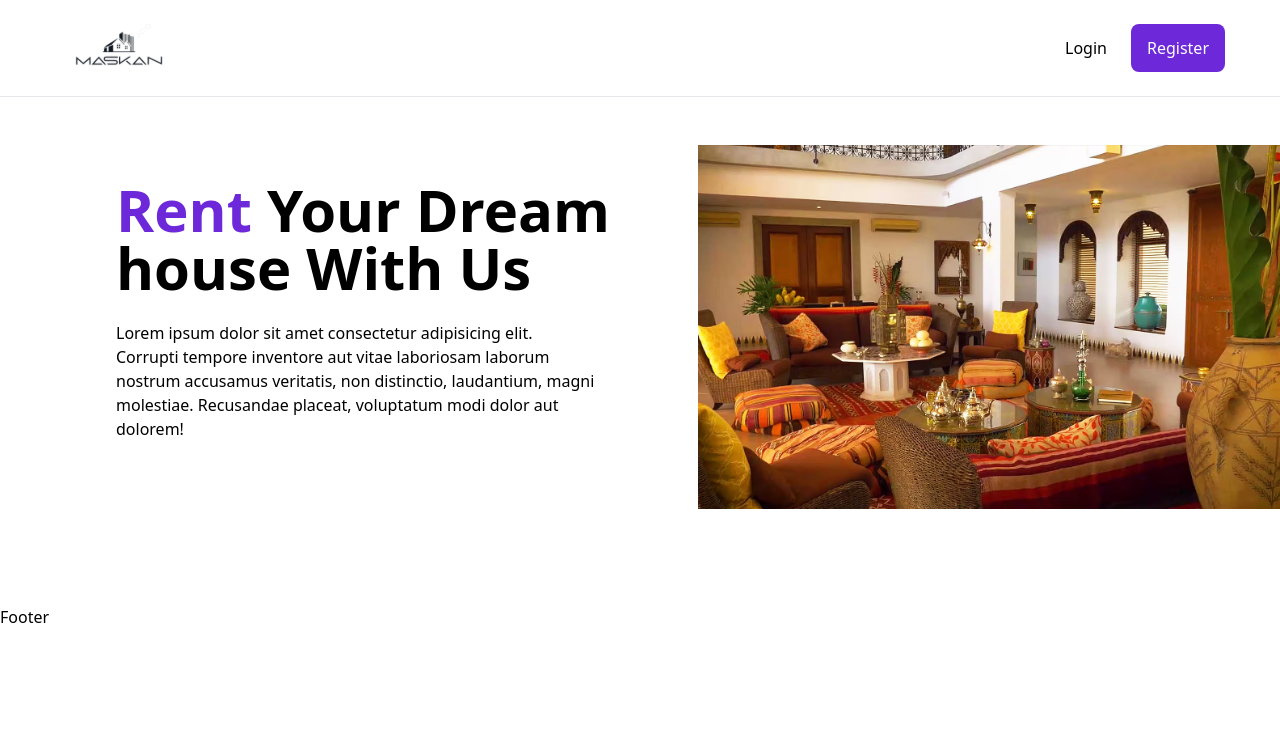
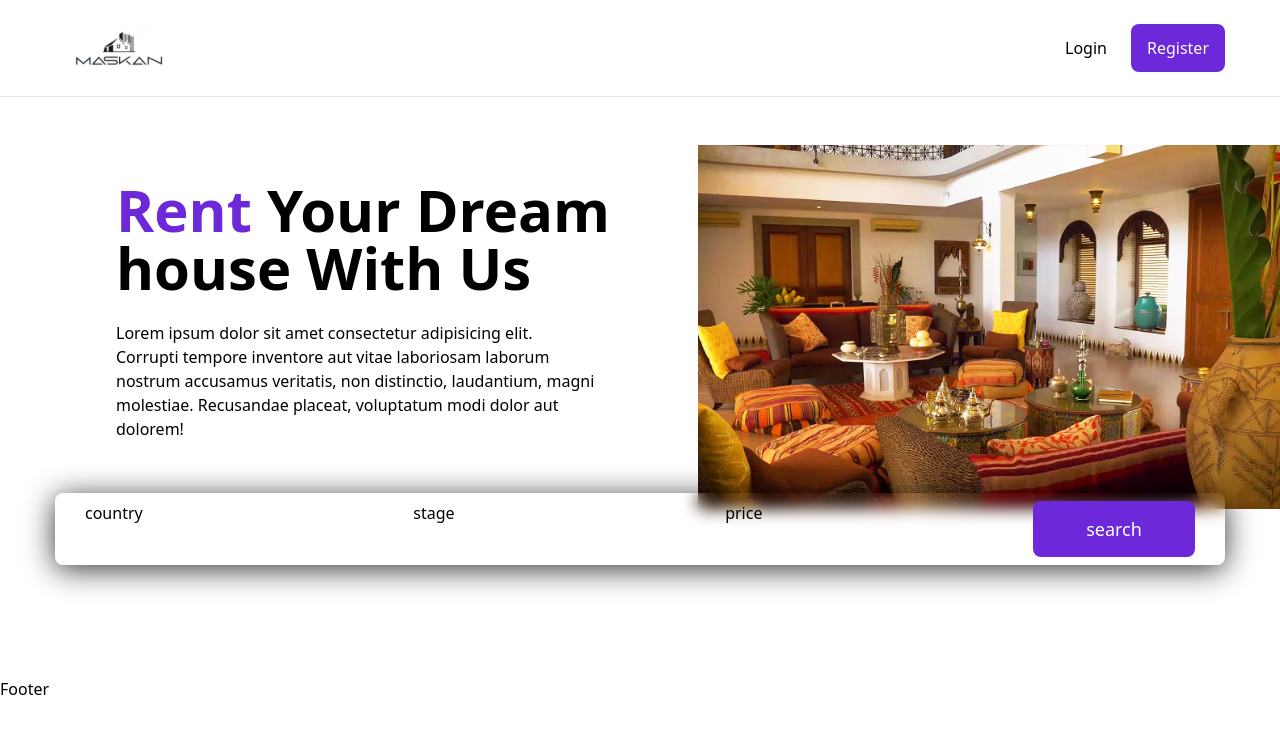
Before and after one commit to marouaneXan/maskan-frontoffice, a Next.js app in the folder maskan_frontoffice/: page / in a window 1280 px wide. Shown: the top 734 px of the page. Built offline with nearby package versions, Linux system fonts and the light colour scheme.

Commit message:
create first version for search component

```diff
--- a/maskan_frontoffice/components/banner/Banner.jsx
+++ b/maskan_frontoffice/components/banner/Banner.jsx
@@ -1,6 +1,7 @@
 import React from 'react'
 import banner from '../../public/mh-morocco-banner.webp'
 import Image from 'next/image'
+import Search from '../search/Search'
 
 const Banner = () => {
   return (
@@ -22,6 +23,7 @@ const Banner = () => {
           <Image src={banner} />
         </div>
       </div>
+      <Search/>
     </section>
   )
 }
--- /dev/null
+++ b/maskan_frontoffice/components/search/Search.jsx
@@ -0,0 +1,16 @@
+import React from 'react'
+
+const Search = () => {
+    return (
+        <div className='px-[30px] py-2 max-w-[1170px] mx-auto flex flex-col lg:flex-row justify-between gap-4 lg:gap-x-3 relative lg:-top-4 lg:shadow-1 bg-white lg:bg-transparent lg:backdrop-blur rounded-lg'>
+            <p>country</p>
+            <p>stage</p>
+            <p>price</p>
+            <button className='bg-violet-700 hover:bg-violet-800 transition w-full lg:max-w-[162px] h-14 rounded-lg flex justify-center items-center text-white text-lg'>
+                search
+            </button>
+        </div>
+    )
+}
+
+export default Search
--- a/maskan_frontoffice/pages/index.js
+++ b/maskan_frontoffice/pages/index.js
@@ -1,7 +1,5 @@
 import Head from 'next/head'
-import Image from 'next/image'
 import { Inter } from 'next/font/google'
-import styles from '@/styles/Home.module.css'
 import Layout from '@/components/layout'
 import Banner from '@/components/banner/Banner'
 
```
